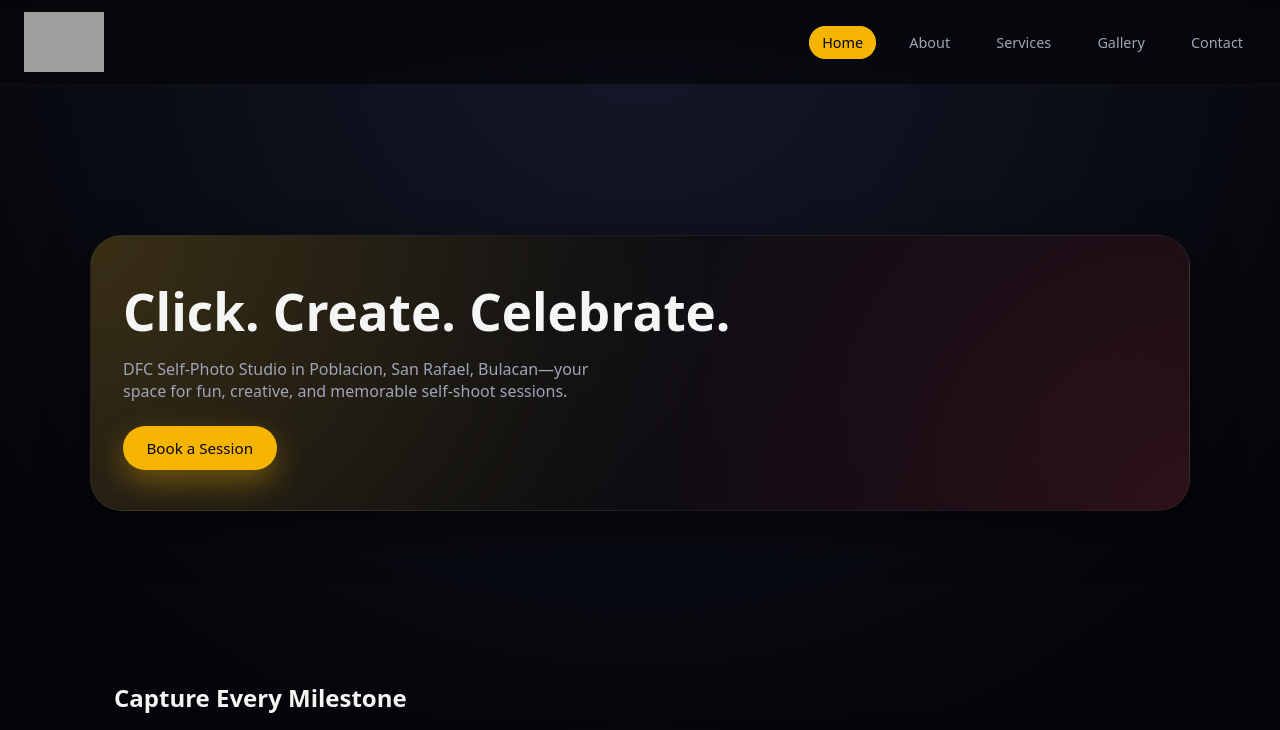
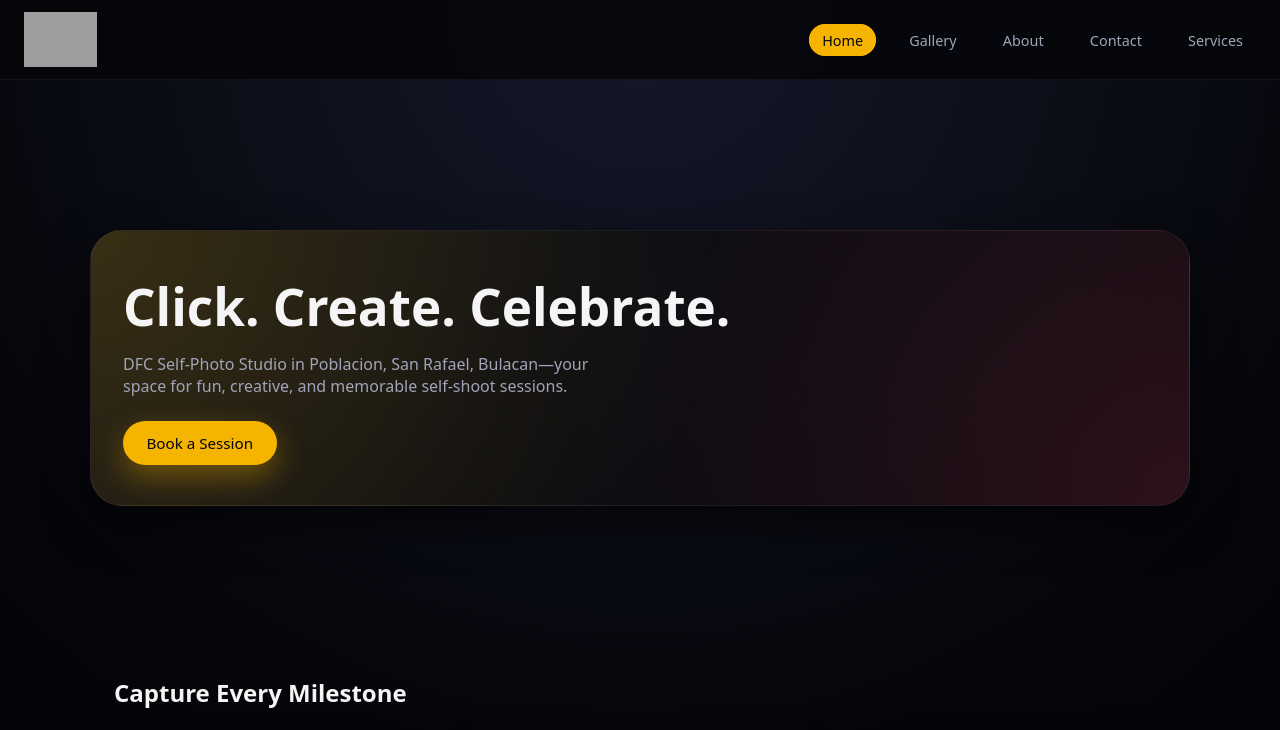
Before and after one commit to ymedseyer-glitch/dfc-self-photo-studio, a plain HTML site: page index.html in a window 1280 px wide. Shown: the top 730 px of the page. Drawn offline with Linux system fonts and the light colour scheme; grey boxes are pictures that could not be loaded.

Commit message:
fix the massive logo

```diff
--- a/assets/styles.css
+++ b/assets/styles.css
@@ -38,8 +38,8 @@ body {
   top: 0;
   z-index: 20;
   backdrop-filter: blur(16px);
-  background: linear-gradient(to bottom, rgba(5, 6, 10, 0.9), rgba(5, 6, 10, 0.75));
-  border-bottom: 1px solid rgba(255, 255, 255, 0.04);
+  background: rgba(5, 6, 10, 0.85);
+  border-bottom: 1px solid rgba(255, 255, 255, 0.05);
   display: flex;
   align-items: center;
   justify-content: space-between;
@@ -52,7 +52,12 @@ body {
   display: block;
   margin-right: 1rem;
 }
-
+/* Logo */
+.dfc-logo img {
+  height: 55px;
+  width: auto;
+  display: block;
+}
 .logo {
   font-weight: 700;
   letter-spacing: 0.08em;
--- a/index.html
+++ b/index.html
@@ -7,16 +7,17 @@
   <link rel="stylesheet" href="assets/styles.css">
 </head>
 <body>
-  <header class="site-header">
+ <header class="site-header">
   <a href="index.html" class="dfc-logo">
     <img src="assets/images/logo.png" alt="DFC Self-Photo Studio Logo">
   </a>
+
   <nav class="nav">
     <a href="index.html" class="active">Home</a>
+    <a href="gallery.html">Gallery</a>
     <a href="about.html">About</a>
+    <a href="contact.html">Contact</a>
     <a href="services.html">Services</a>
-    <a href="gallery.html">Gallery</a>
-    <a href="contact.html">Contact</a>
   </nav>
 </header>
 
```
Also changed, not shown: about.html (+3 -2 lines), contact.html (+4 -3 lines), gallery.html (+3 -2 lines), services.html (+3 -2 lines).
